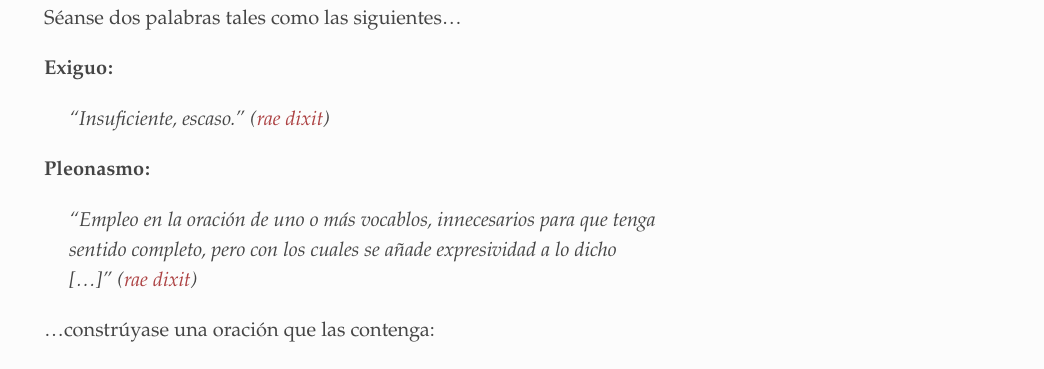
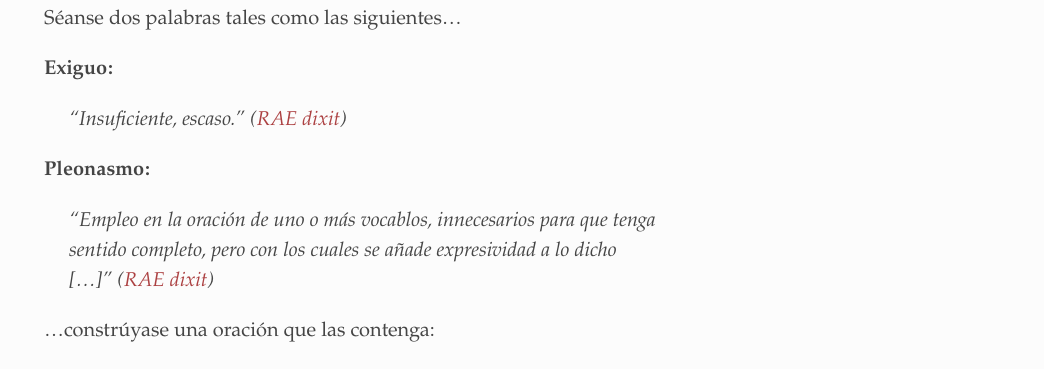
Before and after one commit to santi-gf/santi-gf.github.io, a Jekyll site: the page built from index.md, in a window 1280 px wide. Shown: the part 355-724 px from the top of the page, without its empty margins (236-1280 px from the left). Built offline with Jekyll 4.4.1, drawn with Linux system fonts in a browser that asks for light colours; a style sheet for code colours, icons or effects is not loaded.

```diff
--- a/index.md
+++ b/index.md
@@ -13,10 +13,10 @@ En serio, [que no me lo invento](https://www.youtube.com/watch?v=YjeQl0RRg0w).
 Séanse dos palabras tales como las siguientes...
 
 **Exiguo:**
-> "Insuficiente, escaso." ([rae dixit](http://dle.rae.es/?id=HFVPaIL))
+> "Insuficiente, escaso." ([RAE dixit](http://dle.rae.es/?id=HFVPaIL))
 
 **Pleonasmo:**
-> "Empleo en la oración de uno o más vocablos, innecesarios para que tenga sentido completo, pero con los cuales se añade expresividad a lo dicho [...]" ([rae dixit](http://dle.rae.es/?id=TPKD99c))
+> "Empleo en la oración de uno o más vocablos, innecesarios para que tenga sentido completo, pero con los cuales se añade expresividad a lo dicho [...]" ([RAE dixit](http://dle.rae.es/?id=TPKD99c))
 
 ...constrúyase una oración que las contenga:
 > Señor mío, su conato de verborrea pleonástica se me antoja mundana y exigua; viaja usted en el vagón de la pedantería.
```
